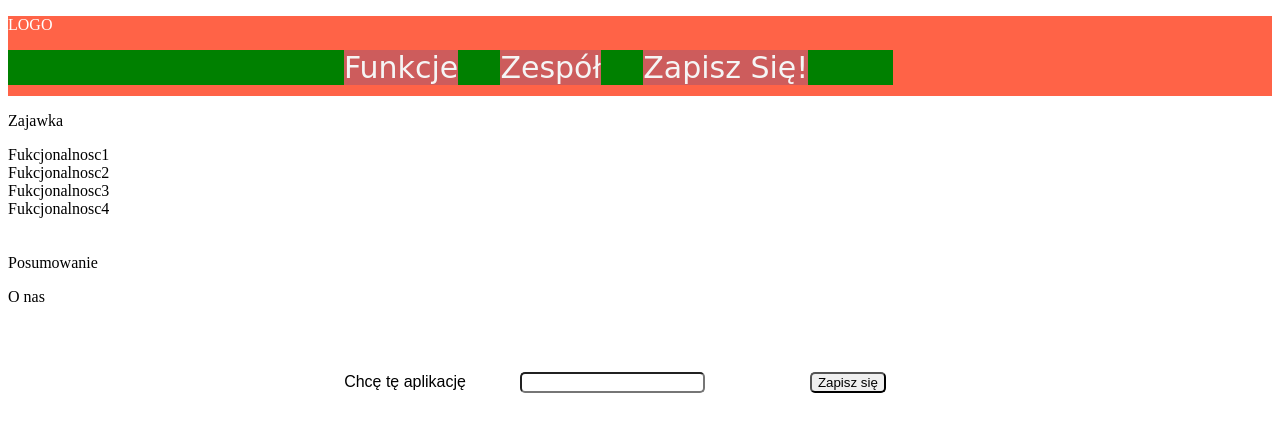
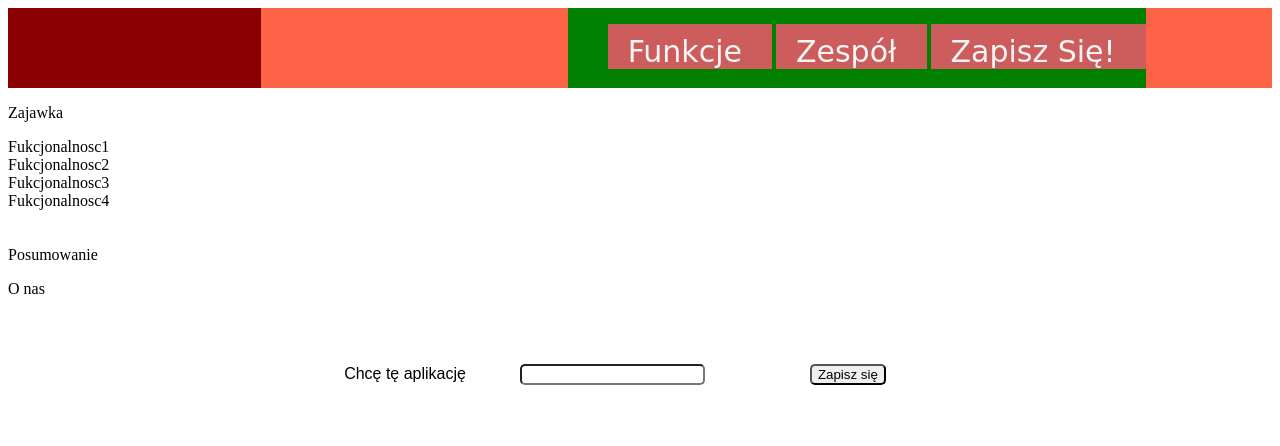
Before and after one commit to infoshareacademy/jfdd5-smart-dogs, a plain HTML site: page index.html in a window 1280 px wide. Drawn offline with Linux system fonts and the light colour scheme.

Commit message:
Nawigacja - przesuniete menu

```diff
--- a/index.html
+++ b/index.html
@@ -8,15 +8,12 @@
 <body>
     <header>
         <div class="nav-container">
-            <div id="logo">
-                <p>LOGO</p>
-            </div>
+            <div id="logo"></div>
             <div id="nav-box">
                 <ul>
+                    <li id="nav-list-first" class="nav-list"><a href="#two">Funkcje</a></li>
+                    <li id="nav-list-second" class="nav-list"><a href="#three">Zespół</a></li>
                     <li id="nav-list-third" class="nav-list"><a href="#four">Zapisz Się!</a></li>
-                    <li id="nav-list-second" class="nav-list"><a href="#three">Zespół</a></li>
-                    <li id="nav-list-first" class="nav-list"><a href="#two">Funkcje</a></li>
-                    <div class="clearfix"></div>
                 </ul>
             </div>
         </div>
--- a/styles.css
+++ b/styles.css
@@ -1,3 +1,4 @@
+/*-----------NAVBAR STYLES---------------*/
 .nav-container {
     height:80px;
     background-color: Tomato;
@@ -8,44 +9,32 @@
     height:100%;
     background-color: darkred;
     color: white;
-    display:inline;
+    display:inline-block;
 }
 
 #nav-box {
-    width:70%;
     background-color: green;
+    height: 100%;
+    display:inline-block;
+    float: right;
+    margin-right: 10%;
 }
 
-.clearfix {
-    clear:both;
-}
 .nav-list {
     color: whitesmoke;
     font-family: "DejaVu Sans", Arial, sans-serif;
-    font-size: 30px;
-    display: inline-block;
     list-style-type: none;
     background-color: indianred;
+    display: inline-block;
+    padding: 10px 30px 0 20px;
+    font-size: 30px;
 }
 .nav-list a {
     text-decoration: none;
     color: whitesmoke;
 }
 
-#nav-list-first {
-    float: right;
-    margin-right: 5%;
-}
-
-#nav-list-second {
-    float: right;
-    margin-right: 5%;
-}
-
-#nav-list-third {
-    float: right;
-    margin-right: 10%;
-}
+/*end of navbar------------------*/
 
 #four{
     font-family: Arial, sans-serif;
```
